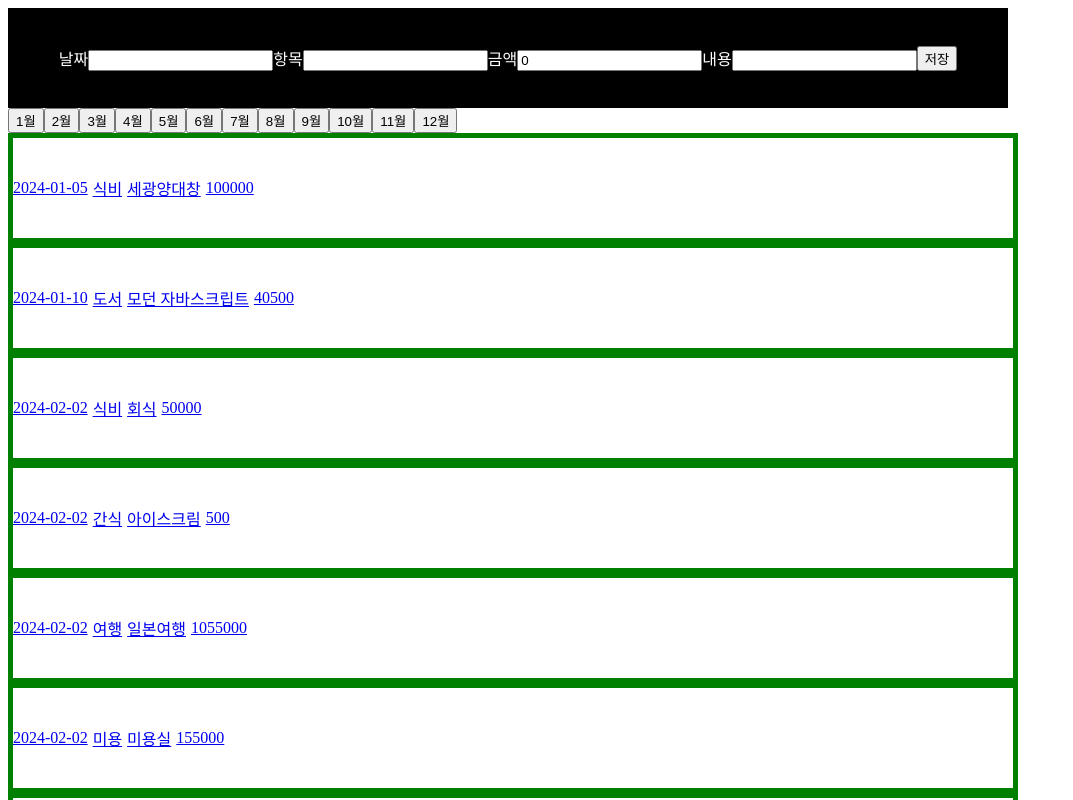
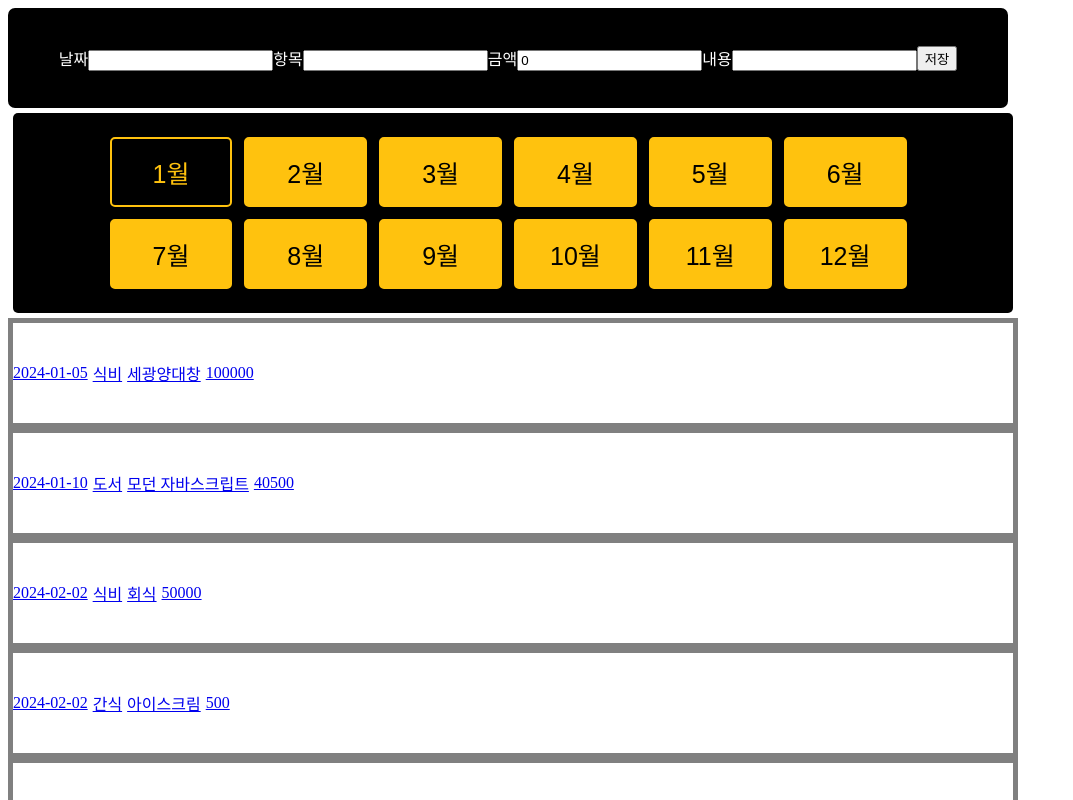
Before and after one commit to ydmaad/React-3-2-assignment, a React (Vite) app: page / in a window 1280 px wide. Shown: the top 800 px of the page, without its empty margins (0-1073 px from the left). Built offline with nearby package versions, Linux system fonts and the light colour scheme.

Commit message:
미완성 코드 전송

```diff
--- a/package.json
+++ b/package.json
@@ -12,8 +12,9 @@
   "dependencies": {
     "@supabase/supabase-js": "^2.43.4",
     "components": "^0.1.0",
-    "react": "^18.2.0",
-    "react-dom": "^18.2.0",
+    "reac": "^0.0.0",
+    "react": "^18.3.1",
+    "react-dom": "^18.3.1",
     "react-redux": "^9.1.2",
     "react-router-dom": "^6.23.1",
     "redux": "^5.0.1",
--- a/src/page/Detail.jsx
+++ b/src/page/Detail.jsx
@@ -2,20 +2,65 @@ import React, { useState } from "react";
 import { useNavigate, useParams } from "react-router-dom";
 
 const Detail = ({ list, setList }) => {
+  // console.log(list)
   const navigate = useNavigate();
 
   const params = useParams();
-  console.log(params);
+  // console.log(params);
 
-  const targetData = list.find(item => {
+  const targetData = list.find((item) => {
     return item.id === params.id;
   });
 
-  const [inputValue, setInputValue] = useState(targetData);
+  const [date, setDate] = useState(targetData.date);
+  const [item, setItem] = useState(targetData.item);
+  const [description, setDescription] = useState(targetData.description);
+  const [amount, setAmount] = useState(targetData.amount);
 
-  const hangleInputChange = e => {
-    setInputValue(e.target.value);
-    setList([{ ...list, inputValue }]);
+  const handleDateChange = (e) => {
+    setDate(e.target.value);
+  };
+
+  const handleItemChange = (e) => {
+    setItem(e.target.value);
+  };
+
+  const handleDescriptionChange = (e) => {
+    setDescription(e.target.value);
+  };
+
+  const handleAmountChange = (e) => {
+    setAmount(e.target.value);
+  };
+
+  // 수정버튼 클릭시 수정된 값을 리스트에 저장하고 홈으로 이동
+  const editList = () => {
+    const newList = list.map((data) => {
+      if (data.id === params.id) {
+        return {
+          ...data,
+          date,
+          item,
+          description,
+          amount,
+        };
+      } else {
+        return data;
+      }
+    });
+    console.log(newList);
+    setList(newList);
+    navigate("/");
+  };
+
+  // 삭제버튼 클릭시 선택된 data를 삭제하고 홈으로 이동
+  const deleteList = () => {
+    const newDeleteList = list.filter((data) => {
+      return data.id !== params.id;
+    });
+    console.log(newDeleteList);
+    setList(newDeleteList);
+    navigate("/");
   };
 
   return (
@@ -23,27 +68,28 @@ const Detail = ({ list, setList }) => {
       <div>
         <div>
           날짜
-          <input value={inputValue} onChange={hangleInputChange} />
+          <input value={date} onChange={handleDateChange} />
         </div>
         <div>
           항목
-          <input value={inputValue} onChange={hangleInputChange} />
+          <input value={item} onChange={handleItemChange} />
         </div>
         <div>
           내용
-          <input value={inputValue} onChange={hangleInputChange} />
+          <input value={description} onChange={handleDescriptionChange} />
         </div>
         <div>
           금액
-          <input value={inputValue} onChange={hangleInputChange} />
+          <input value={amount} onChange={handleAmountChange} />
         </div>
       </div>
-      <button>수정</button>
-      <button>삭제</button>
+      <button onClick={editList}>수정</button>
+      <button onClick={deleteList}>삭제</button>
       <button
         onClick={() => {
           navigate("/");
-        }}>
+        }}
+      >
         뒤로 가기
       </button>
     </>
--- a/src/page/Home.jsx
+++ b/src/page/Home.jsx
@@ -2,7 +2,7 @@ import React from "react";
 import styled from "styled-components";
 import { useState } from "react";
 import { v4 as uuidv4 } from "uuid";
-import { Link } from "react-router-dom";
+import { Link, useParams } from "react-router-dom";
 
 const HeaderStyle = styled.div`
   background-color: black;
@@ -15,6 +15,8 @@ const HeaderStyle = styled.div`
 
   width: 1000px;
   height: 100px;
+
+  border-radius: 7px;
 `;
 
 const ListStyle = styled.div`
@@ -26,7 +28,38 @@ const ListStyle = styled.div`
   width: 1000px;
   height: 100px;
 
-  border: 5px solid green;
+  border: 5px solid gray;
+`;
+
+const MonthBtnStyle = styled.button`
+  font-size: 25px;
+
+  background-color: ${(props) => (props.$colorChange ? "black" : "#ffc20e")};
+  color: ${(props) => (props.$colorChange ? "#ffc20e" : "black")};
+
+  align-items: center;
+  justify-content: center;
+  margin: 6px;
+  border-radius: 5px;
+
+  width: 15%;
+  height: 70px;
+
+  border: 2px solid #ffc20e;
+`;
+
+const WrapMonthBtn = styled.div`
+  display: flex;
+  align-items: center;
+  justify-content: center;
+  flex-direction: row;
+
+  background-color: black;
+  margin: 5px;
+  border-radius: 5px;
+
+  width: 1000px;
+  height: 200px;
 `;
 
 const Home = ({ list, setList }) => {
@@ -46,20 +79,10 @@ const Home = ({ list, setList }) => {
     setList([...list, newList]);
   };
 
-  const month = [
-    "1월",
-    "2월",
-    "3월",
-    "4월",
-    "5월",
-    "6월",
-    "7월",
-    "8월",
-    "9월",
-    "10월",
-    "11월",
-    "12월",
-  ];
+  const month = [1, 2, 3, 4, 5, 6, 7, 8, 9, 10, 11, 12];
+
+  const [clickedMonth, setClickedMonth] = useState(1);
+  console.log(clickedMonth);
 
   return (
     <>
@@ -70,7 +93,7 @@ const Home = ({ list, setList }) => {
             <input
               type="number"
               value={date}
-              onChange={e => setDate(e.target.value)}
+              onChange={(e) => setDate(e.target.value)}
             />
           </div>
           <div>
@@ -78,7 +101,7 @@ const Home = ({ list, setList }) => {
             <input
               type="text"
               value={item}
-              onChange={e => setItem(e.target.value)}
+              onChange={(e) => setItem(e.target.value)}
             />
           </div>
           <div>
@@ -86,7 +109,7 @@ const Home = ({ list, setList }) => {
             <input
               type="number"
               value={price}
-              onChange={e => setPrice(e.target.value)}
+              onChange={(e) => setPrice(e.target.value)}
             />
           </div>
           <div>
@@ -94,20 +117,26 @@ const Home = ({ list, setList }) => {
             <input
               type="text"
               value={contents}
-              onChange={e => setContents(e.target.value)}
+              onChange={(e) => setContents(e.target.value)}
             />
           </div>
           <button onClick={saveBtn}>저장</button>
         </HeaderStyle>
       </div>
-      <div>
-        {month.map((month, index) => {
-          return <button key={index}>{month}</button>;
-        })}
-      </div>
+      <WrapMonthBtn>
+        <div>
+          {month.map((month, index) => {
+            return (
+              <MonthBtnStyle key={index} $colorChange={month === clickedMonth}>
+                <div onClick={() => setClickedMonth(month)}>{month}월</div>
+              </MonthBtnStyle>
+            );
+          })}
+        </div>
+      </WrapMonthBtn>
 
       <div>
-        {list.map(data => {
+        {list.map((data) => {
           return (
             <Link key={data.id} to={`/detail/${data.id}`}>
               <ListStyle>
```
Also changed, not shown: 1 other file (tests, documents, lock files or other folders).
